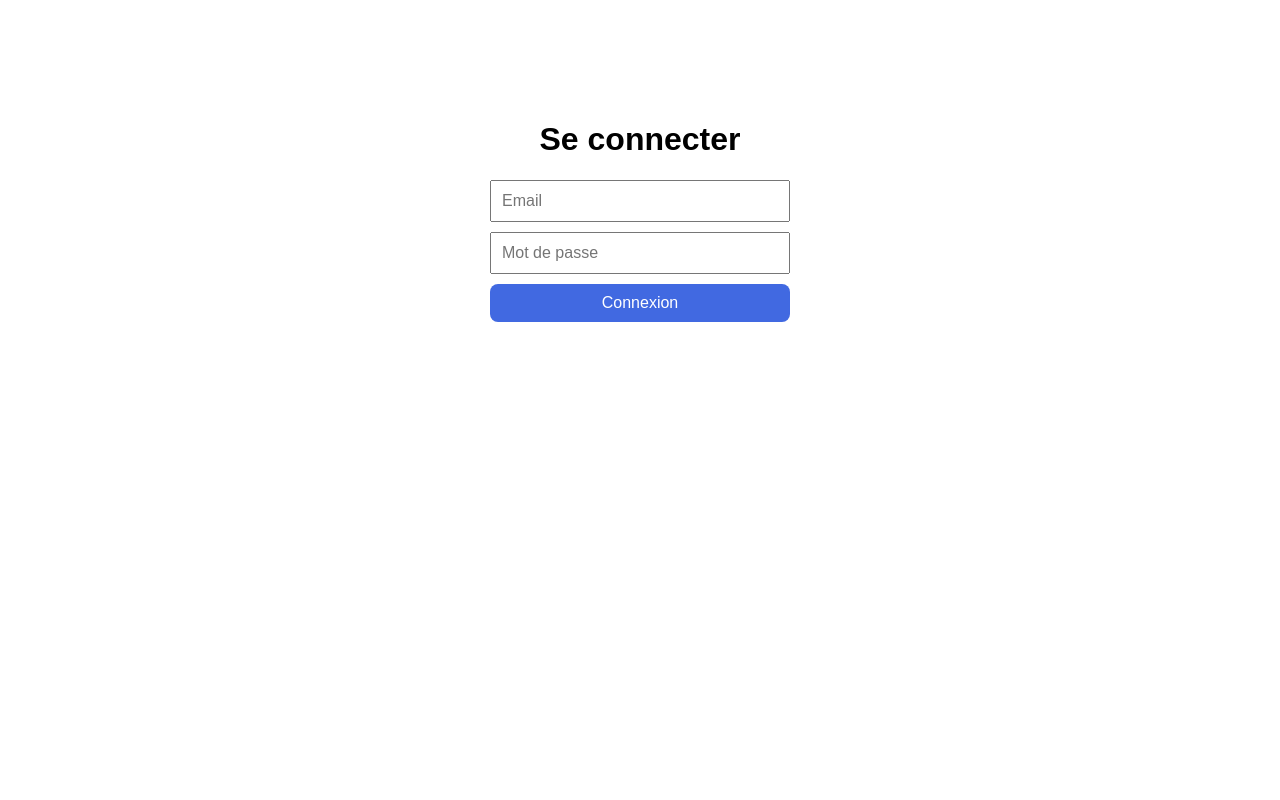
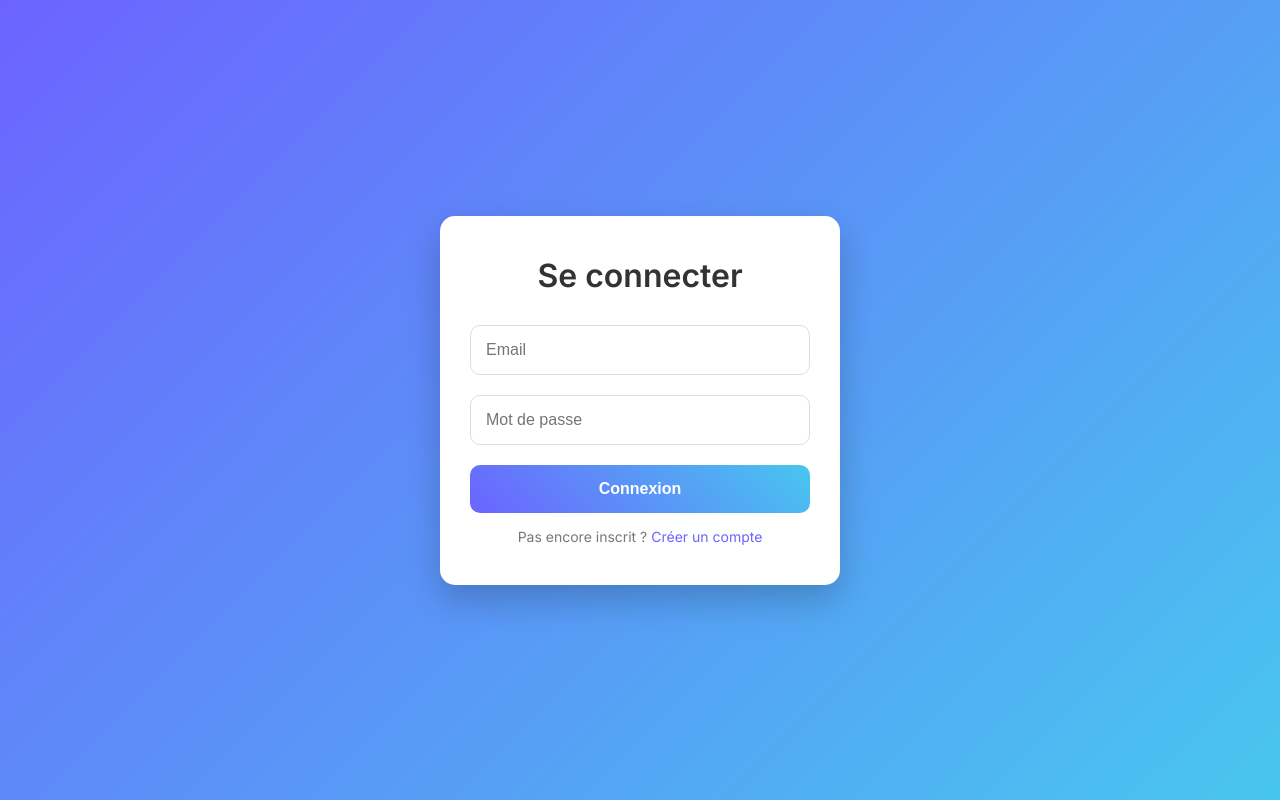
Before and after one commit to gabriel84-py/ptit_vilar, a FastAPI app: page /login/ in a window 1280 px wide. Run offline with FastAPI, Linux system fonts and the light colour scheme.

Commit message:
routes update

```diff
--- a/templates/admin_dashboard.html
+++ b/templates/admin_dashboard.html
@@ -3,7 +3,7 @@
 <head>
     <meta charset="UTF-8">
     <title>Dashboard</title>
-    <link rel="stylesheet" href="/static/style.css">
+    <link rel="stylesheet" href="/static/admin_dashboard.css">
 </head>
 <body>
     <h1>Bienvenue sur ton dashboard !</h1>
--- a/templates/login.html
+++ b/templates/login.html
@@ -3,15 +3,111 @@
 <head>
     <meta charset="UTF-8">
     <title>Connexion</title>
-    <link rel="stylesheet" href="/static/login.css">
+    <link href="https://fonts.googleapis.com/css2?family=Inter:wght@400;600&display=swap" rel="stylesheet">
+    <style>
+        /* RESET BASIQUE */
+        * {
+            box-sizing: border-box;
+            margin: 0;
+            padding: 0;
+        }
+
+        body {
+            font-family: 'Inter', sans-serif;
+            min-height: 100vh;
+            display: flex;
+            justify-content: center;
+            align-items: center;
+            background: linear-gradient(135deg, #6C63FF, #48C6EF);
+        }
+
+        .login-container {
+            background: white;
+            padding: 40px 30px;
+            border-radius: 15px;
+            box-shadow: 0 15px 35px rgba(0,0,0,0.2);
+            width: 100%;
+            max-width: 400px;
+            text-align: center;
+        }
+
+        h1 {
+            margin-bottom: 30px;
+            font-size: 2rem;
+            color: #333;
+        }
+
+        form {
+            display: flex;
+            flex-direction: column;
+            gap: 20px;
+        }
+
+        input {
+            padding: 15px;
+            font-size: 16px;
+            border-radius: 10px;
+            border: 1px solid #ddd;
+            transition: all 0.3s;
+        }
+
+        input:focus {
+            border-color: #6C63FF;
+            box-shadow: 0 0 10px rgba(108,99,255,0.3);
+            outline: none;
+        }
+
+        button {
+            padding: 15px;
+            font-size: 16px;
+            border-radius: 10px;
+            border: none;
+            background: linear-gradient(45deg, #6C63FF, #48C6EF);
+            color: white;
+            font-weight: 600;
+            cursor: pointer;
+            transition: all 0.3s;
+        }
+
+        button:hover {
+            transform: translateY(-3px);
+            box-shadow: 0 10px 20px rgba(72,198,239,0.3);
+        }
+
+        .login-footer {
+            margin-top: 15px;
+            font-size: 14px;
+            color: #777;
+        }
+
+        .login-footer a {
+            color: #6C63FF;
+            text-decoration: none;
+            font-weight: 500;
+        }
+
+        .login-footer a:hover {
+            text-decoration: underline;
+        }
+
+        @media (max-width: 500px) {
+            .login-container {
+                padding: 30px 20px;
+            }
+        }
+    </style>
 </head>
 <body>
+    <div class="login-container">
         <h1>Se connecter</h1>
-
         <form action="/login/check" method="post">
             <input type="email" name="email" placeholder="Email" required>
             <input type="password" name="password" placeholder="Mot de passe" required>
             <button type="submit">Connexion</button>
         </form>
+        <div class="login-footer">
+            Pas encore inscrit ? <a href="/register">Créer un compte</a>
+        </div>
+    </div>
 </body>
 </html>
```
Also changed, not shown: templates/index.html (+5 -5 lines), static/debat.png (added), static/hand.png (added), static/img.png (added), static/photo.png (added). Lines whose indentation alone changed are shown as unchanged.
